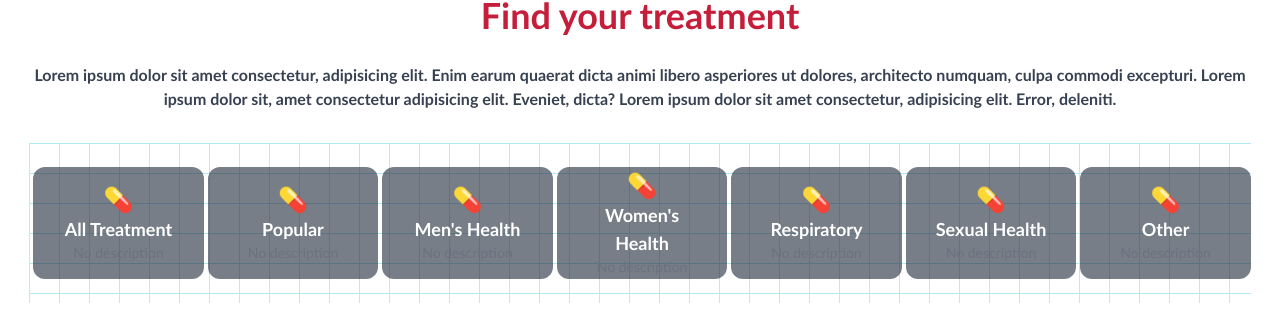
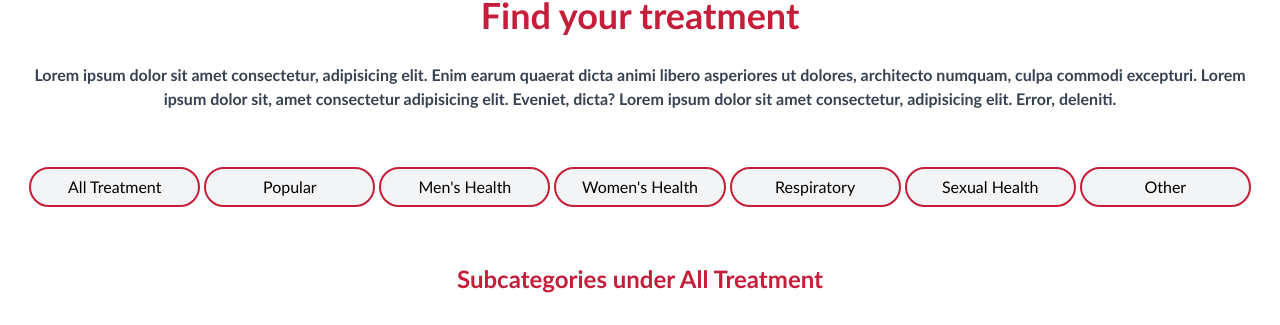
Before and after one commit to mss-souloftware/pharma-uk, a Next.js app: page / in a window 1280 px wide. Shown: the part 803-1128 px from the top of the page. Built offline with nearby package versions, Linux system fonts and the light colour scheme; grey boxes are pictures that could not be loaded.

Commit message:
'updatedCode'

```diff
--- a/src/component/content/ProductList.jsx
+++ b/src/component/content/ProductList.jsx
@@ -43,43 +43,20 @@ const Content = () => {
           Find your treatment
         </h1>
         <p className="text-center w-full mx-auto text-xs lg:text-base md:text-base sm:text-base font-extrabold mt-7 text-gray-700">
-          Lorem ipsum dolor sit amet consectetur, adipisicing elit. Enim earum
-          quaerat dicta animi libero asperiores ut dolores, architecto numquam,
-          culpa commodi excepturi. Lorem ipsum dolor sit, amet consectetur
-          adipisicing elit. Eveniet, dicta? Lorem ipsum dolor sit amet
-          consectetur, adipisicing elit. Error, deleniti.
+          Lorem ipsum dolor sit amet consectetur, adipisicing elit. Enim earum quaerat dicta animi libero asperiores ut dolores, architecto numquam, culpa commodi excepturi. Lorem ipsum dolor sit, amet consectetur adipisicing elit. Eveniet, dicta? Lorem ipsum dolor sit amet consectetur, adipisicing elit. Error, deleniti.
         </p>
       </div>
 
       {/* Button to show all categories */}
-      <div className="flex overflow-x-auto space-x-2 sm:space-x-1 py-4 sm:py-6 mt-8 justify-between w-full bg-transparent relative z-0">
-  {/* Background Graph lines with black, green, and light blue gradient */}
-  <div
-    className="absolute inset-0 bg-gradient-to-r from-transparent via-green-500 to-transparent z-[-1] opacity-30"
-    style={{
-      backgroundSize: "30px 30px",
-      backgroundImage:
-        "linear-gradient(90deg, #48BB78 1px, transparent 1px), linear-gradient(#00B5D8 1px, transparent 1px)",
-    }}
-  ></div>
-
+      <div className="flex overflow-x-auto space-x-2 sm:space-x-1 py-4 sm:py-6 mt-8 justify-between w-full">
         {categories.map((category, index) => (
           <button
             key={index}
             onClick={() => handleCategoriesClick(category)}
-      className={`flex flex-col justify-center items-center py-3 px-3 sm:px-4 md:px-6 w-44 sm:w-32 md:w-40 lg:w-48 xl:w-56 h-24 xl:h-28 sm:h-24 transition-transform transform hover:scale-110 hover:shadow-2xl hover:bg-green-600 hover:bg-opacity-70 hover:text-white
-        ${activeCategory === category ? "bg-green-700 bg-opacity-80 text-white" : "bg-gray-800 bg-opacity-60 text-white"}
-        rounded-xl border-2 border-transparent hover:border-green-300`}
+            className={`flex justify-center items-center py-2 px-2  sm:px-0 w-44  sm:w-28 md:w-28 lg:w-44 sm:text-xs md:text-xs text-xs lg:text-base h-8 xl:h-10 sm:h-8  border-2 border-solid border-hoverUnderlineColor rounded-full
+              ${activeCategory === category ? 'bg-hoverUnderlineColor text-white' : 'bg-gray-100'}`}
           >
-      <span className="text-2xl transition-transform transform hover:rotate-180 hover:text-green-400">
-        {category.icon || "💊"}
-      </span>
-      <span className="font-semibold text-lg transition-all transform hover:scale-110 hover:text-white">
-        {category.name || "Unnamed"}
-      </span>
-      <span className="text-gray-500 text-sm transition-all hover:text-green-400">
-        {category.description || "No description"}
-      </span>
+            {category.name || "Unnamed Category"}
           </button>
         ))}
       </div>
@@ -103,9 +80,7 @@ const Content = () => {
                 }}
               >
                   <div className="absolute inset-0 flex flex-col justify-end p-6 bg-black bg-opacity-50 opacity-0 group-hover:opacity-100 transition-opacity duration-500">
-                  <h5 className="text-2xl font-semibold text-white">
-                    {subcategory.name}
-                  </h5>
+                    <h5 className="text-2xl font-semibold text-white">{subcategory.name}</h5>
                     <p className="text-sm text-white mt-2 opacity-0 group-hover:opacity-100 transition-opacity duration-500">
                       {subcategory.description}
                     </p>
```
Lines whose indentation alone changed are shown as unchanged.
